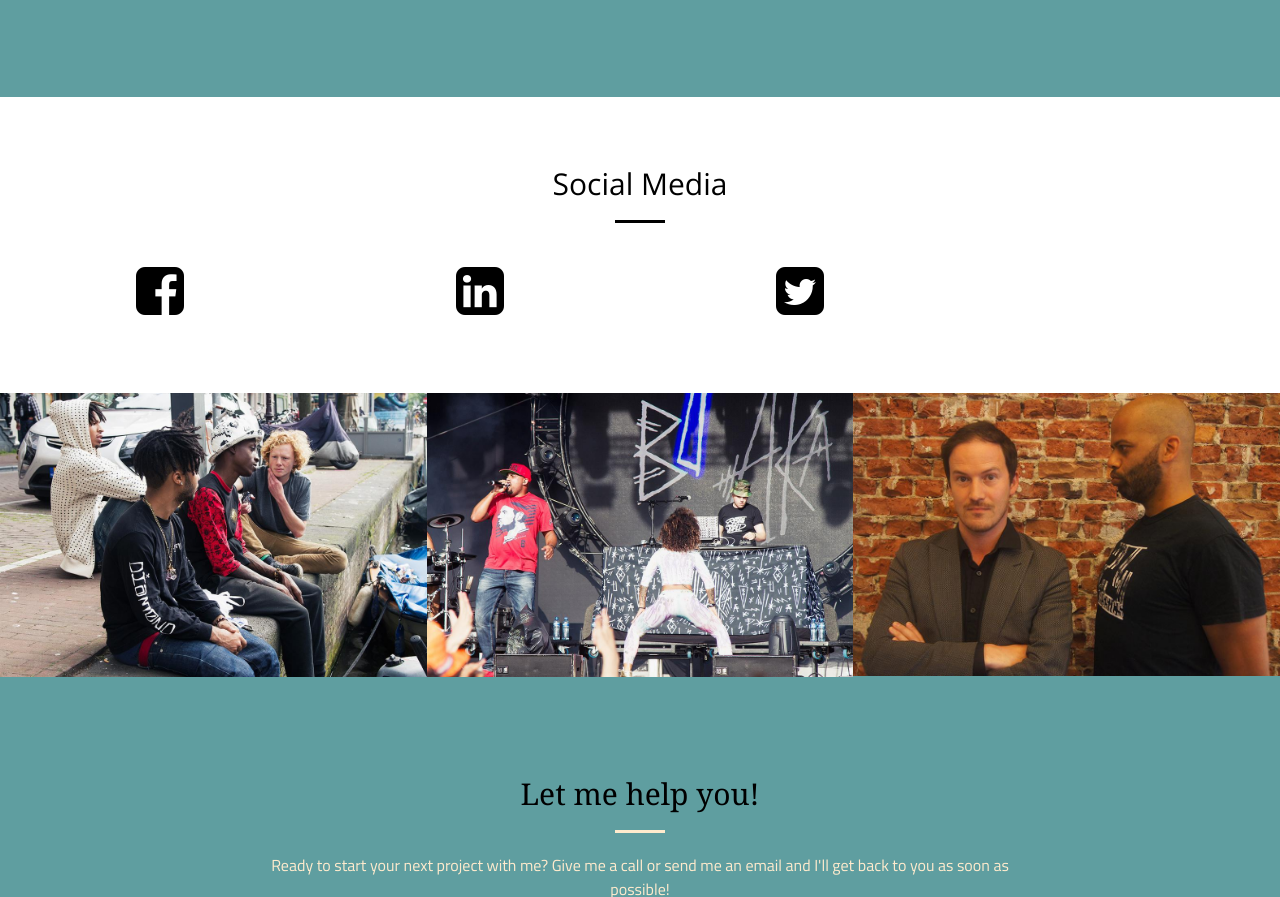
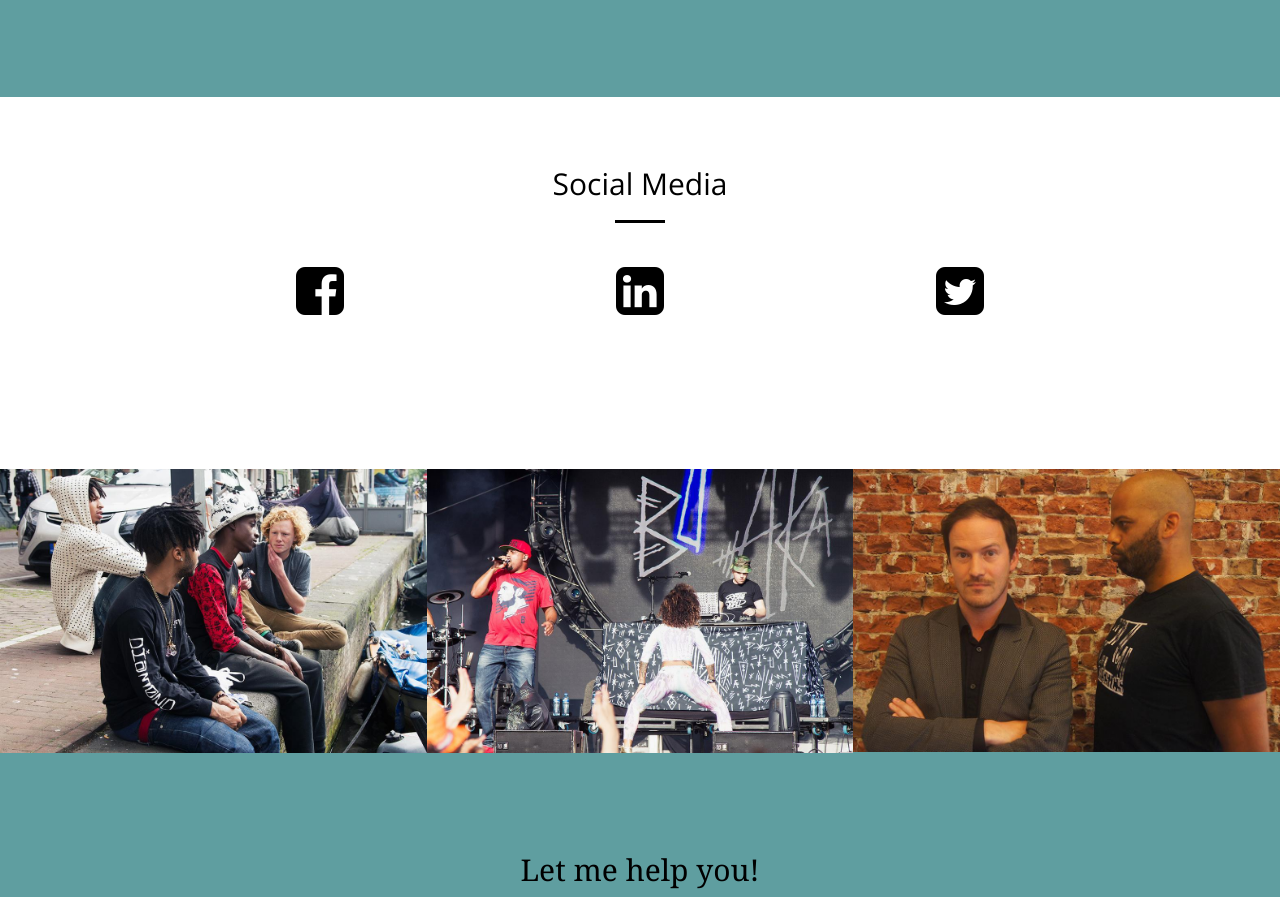
Before and after one commit to gijslebesque/YOUNG, a website: page index.html in a window 1280 px wide. Shown: the part 1255-2152 px from the top of the page. Drawn offline with nearby package versions, Linux system fonts and the light colour scheme.

Commit message:
centered social media icons

```diff
--- a/css/style.css
+++ b/css/style.css
@@ -132,10 +132,24 @@ hr.light {
 
 .row2 {
 	background-color: white;
+  display: flex;
+  align-items: center;
+  justify-content: center;
+}
+
+.bk-services {
+  text-align: center;
+}
+.servicebox {
+  text-align: center;
 }
 
 .row1 {
 	background-color: white;
+}
+
+#services {
+  text-align: center;
 }
 
 .section-heading3 {
```
